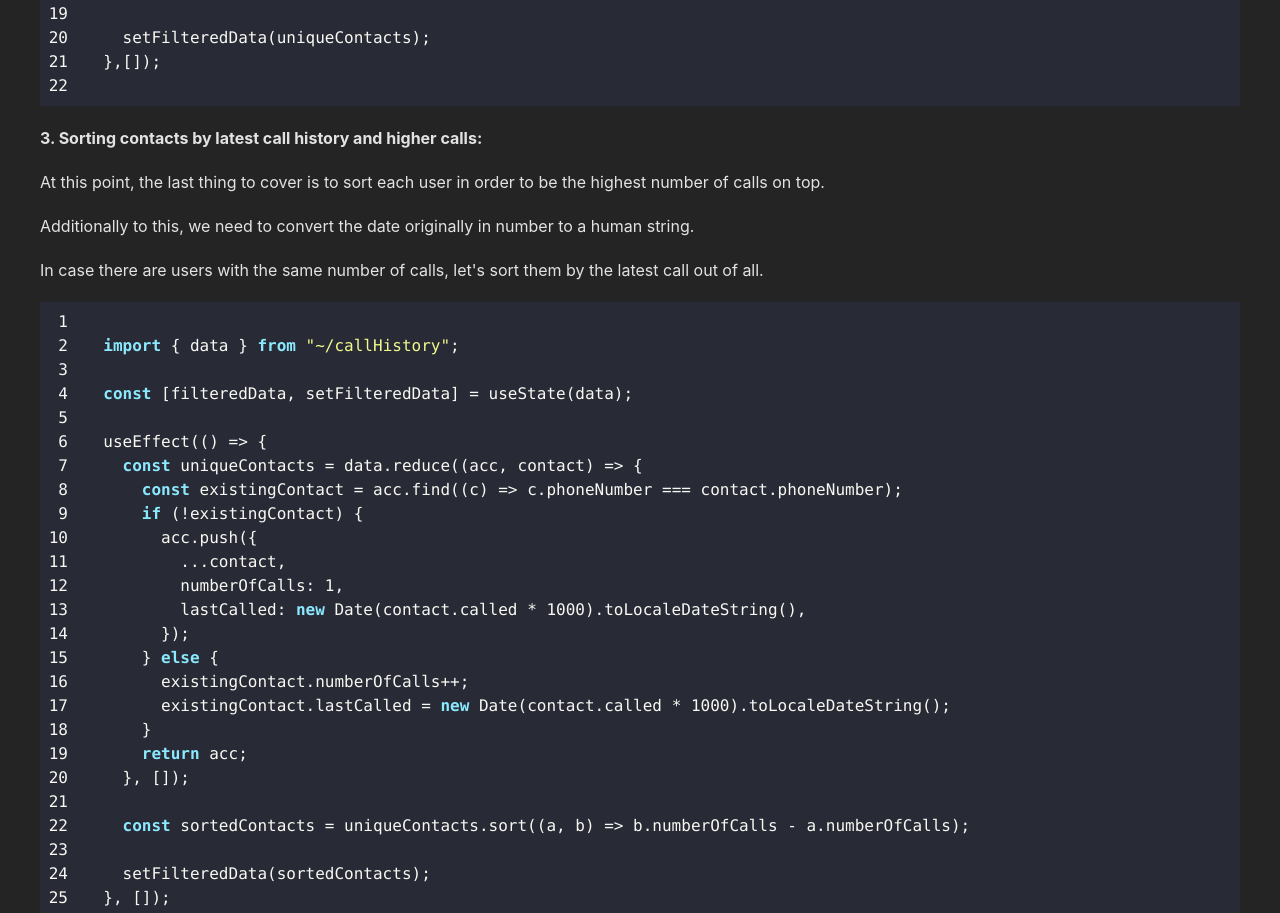
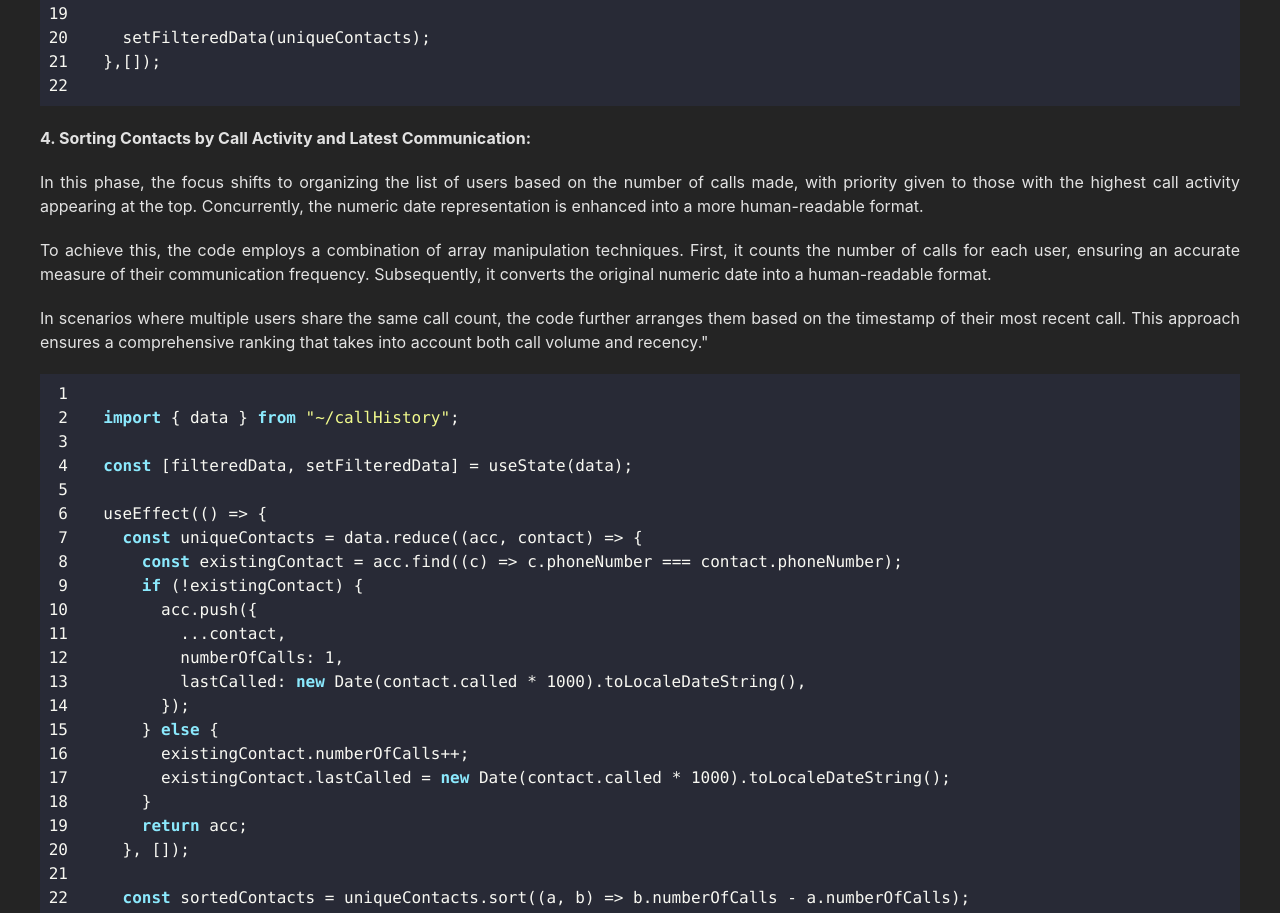
Before and after one commit to kinxori/technical-test-2, a React (Vite) app: page / in a window 1280 px wide. Shown: the part 2807-3720 px from the top of the page. Built offline with nearby package versions, Linux system fonts and the light colour scheme.

Commit message:
updating copy 4 <sorting contacts by call history>

```diff
--- a/src/App.jsx
+++ b/src/App.jsx
@@ -197,18 +197,24 @@ export default function App() {
           {numberOfCallsCode}
         </SyntaxHighlighter>
         <h4 className="font-bold text-[16px]">
-          3. Sorting contacts by latest call history and higher calls:
+          4. Sorting Contacts by Call Activity and Latest Communication:
         </h4>
         <p>
-          At this point, the last thing to cover is to sort each user in order to be the highest
-          number of calls on top.
+          In this phase, the focus shifts to organizing the list of users based on the number of
+          calls made, with priority given to those with the highest call activity appearing at the
+          top. Concurrently, the numeric date representation is enhanced into a more human-readable
+          format.
         </p>
         <p>
-          Additionally to this, we need to convert the date originally in number to a human string.
+          To achieve this, the code employs a combination of array manipulation techniques. First,
+          it counts the number of calls for each user, ensuring an accurate measure of their
+          communication frequency. Subsequently, it converts the original numeric date into a
+          human-readable format.
         </p>
         <p>
-          In case there are users with the same number of calls, let's sort them by the latest call
-          out of all.
+          In scenarios where multiple users share the same call count, the code further arranges
+          them based on the timestamp of their most recent call. This approach ensures a
+          comprehensive ranking that takes into account both call volume and recency."
         </p>
         <SyntaxHighlighter showLineNumbers style={dracula} language="javascript">
           {sortedUsersCode}
```
